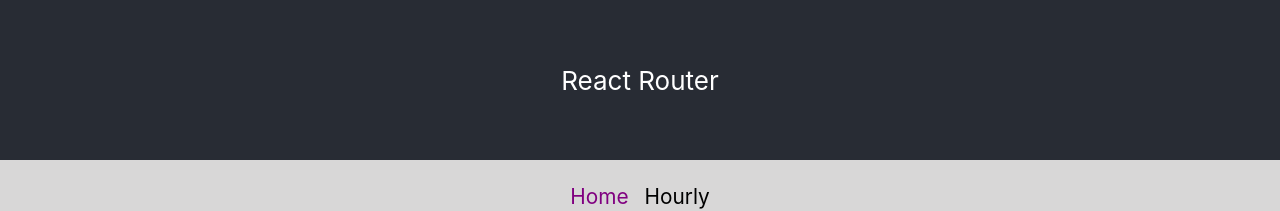
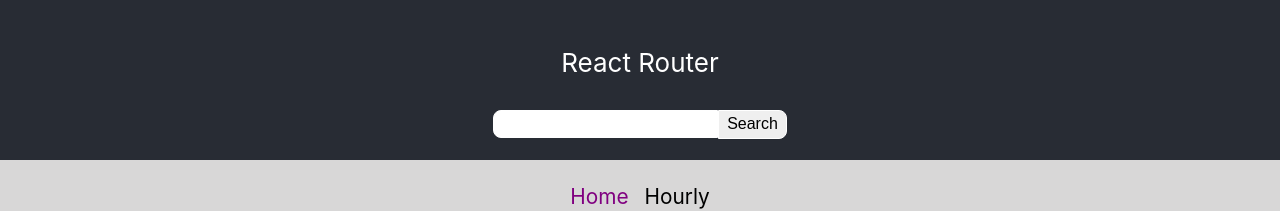
Before and after one commit to kaur0764/mad9135-a2-react-routing, a React (Create React App) app: page /home in a window 1280 px wide. Shown: the top 211 px of the page. Built offline with nearby package versions, Linux system fonts and the light colour scheme; no server answers.

Commit message:
Add form component

```diff
--- a/src/App.css
+++ b/src/App.css
@@ -13,17 +13,6 @@
   }
 }
 
-.App-header {
-  background-color: #282c34;
-  min-height: 20vh;
-  display: flex;
-  flex-direction: row;
-  align-items: center;
-  justify-content: center;
-  font-size: calc(10px + 2vmin);
-  color: white;
-}
-
 .App-link {
   color: #61dafb;
 }
--- a/src/App.js
+++ b/src/App.js
@@ -69,7 +69,7 @@
 
   return (
     <div className="App">
-      <Header />
+      <Header setLat={setLat} setLon={setLon} setLoaded={setLoaded} />
       <NavBar />
       <Routes>
         <Route
--- /dev/null
+++ b/src/components/Form/Form.js
@@ -0,0 +1,20 @@
+import React from "react";
+import { getGeolocation } from "../../map.service";
+
+function Form({ setLat, setLon, setLoaded }) {
+  async function handleSubmit(ev) {
+    ev.preventDefault();
+    setLoaded(false);
+    let data = await getGeolocation(ev.target[0].value);
+    setLat(data.lat);
+    setLon(data.lon);
+  }
+  return (
+    <form className="App" onSubmit={handleSubmit}>
+      <input type="text" required />
+      <button type="submit">Search</button>
+    </form>
+  );
+}
+
+export default Form;
--- a/src/components/Header/Header.js
+++ b/src/components/Header/Header.js
@@ -1,9 +1,12 @@
 import React from "react";
+import Form from "../Form/Form";
+import "./header.css";
 
-function Header() {
+function Header({ setLat, setLon, setLoaded }) {
   return (
     <header className="App-header">
       <p>React Router</p>
+      <Form setLat={setLat} setLon={setLon} setLoaded={setLoaded} />
     </header>
   );
 }
--- /dev/null
+++ b/src/components/Header/header.css
@@ -0,0 +1,29 @@
+.App-header {
+  background-color: #282c34;
+  min-height: 20vh;
+  display: flex;
+  flex-direction: column;
+  align-items: center;
+  justify-content: center;
+  font-size: calc(10px + 2vmin);
+  color: white;
+}
+
+input{
+  font-size: 1rem;
+  line-height: 1;
+  padding: 0.25rem 0.5rem;
+  font-weight: 300;
+  border: 1px solid #fff;
+  border-radius: 8px 0px 0px 8px ;
+}
+
+form button{
+  font-size: 1rem;
+  line-height: 1;
+  padding: 0.25rem 0.5rem;
+  font-weight: 300;
+  height: 1.781rem;
+  border: 1px solid #fff;
+  border-radius: 0px 8px 8px 0px;
+}
--- a/src/components/Home/Home.js
+++ b/src/components/Home/Home.js
@@ -12,7 +12,6 @@
   } else {
     let sunriseTime = convertTime(forecast.current.sunrise);
     let sunsetTime = convertTime(forecast.current.sunset);
-
     convertTime(1665054440);
     setTimeout(setLoaded, 800, true);
     return (
--- a/src/map.service.js
+++ b/src/map.service.js
@@ -1,4 +1,4 @@
-const API_TOKEN = "pk.4cca714eb8c4394b1bc25aebc6ad7b4a";
+const API_TOKEN = "pk.4fd28a783c977caa858d54f291bb7c9c";
 const BASE_URL = "https://us1.locationiq.com/v1";
 
 export async function getGeolocation(location) {
```
